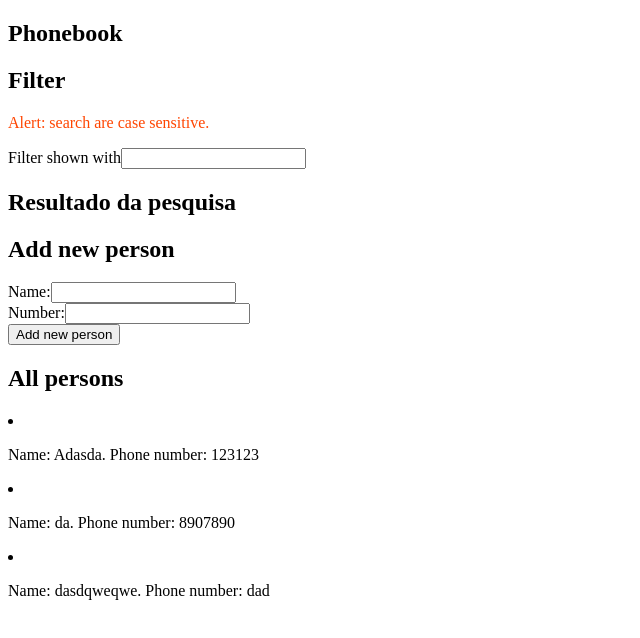
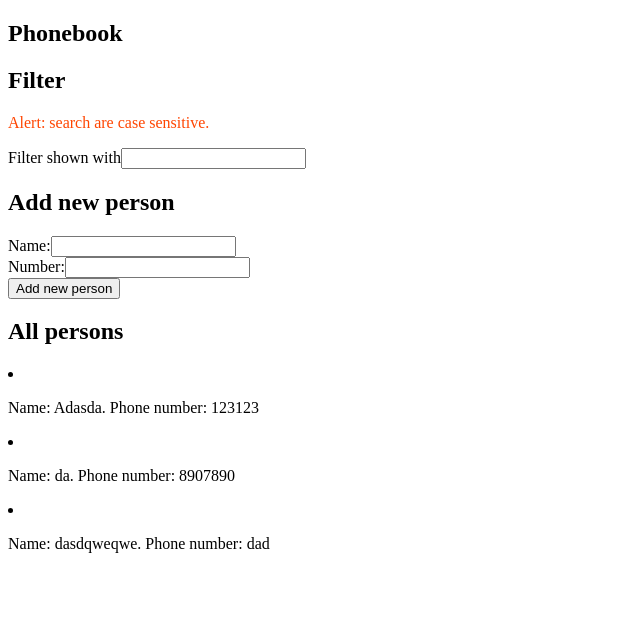
Before and after one commit to victor4pinheiro/fullstackopen, a React (Create React App) app in the folder part2/phonebook/: page / in a window 1280 px wide. Shown: the top 638 px of the page, without its empty margins (0-640 px from the left). Built offline with nearby package versions, Linux system fonts and the light colour scheme; data requests are answered from the project's data file.

Commit message:
refactor: change Person component to div with p (Person now contains button, but I don't want this there)

```diff
--- a/part2/phonebook/src/components/PersonFilter.js
+++ b/part2/phonebook/src/components/PersonFilter.js
@@ -1,4 +1,3 @@
-import Persons from "./Persons";
 import "../style.css";
 
 const PersonFilter = (props) => {
@@ -18,7 +17,13 @@ const PersonFilter = (props) => {
         />
       </div>
 
-      <Persons persons={results} title="Resultado da pesquisa" />
+      <div>
+        {results.map((person) => (
+          <p key={person.id}>
+            Name: {person.name}. Phone number: {person.number}
+          </p>
+        ))}
+      </div>
     </div>
   );
 };
```
